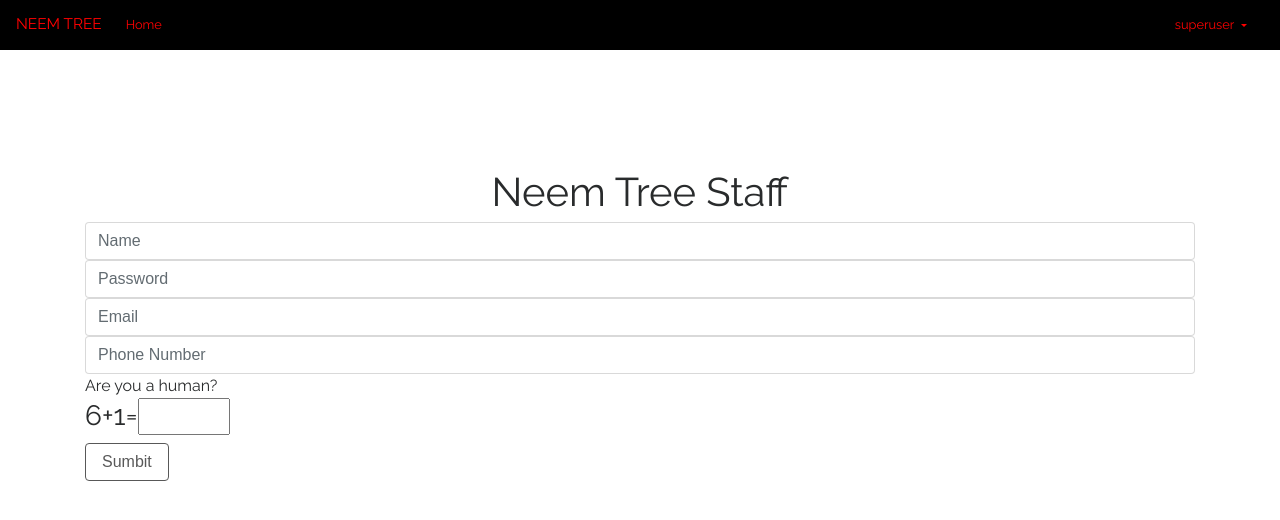
After one commit to R9295/neem_tree, a Flask app: template templates/add_staff.html in a window 1280 px wide. The commit adds this page. Shown: the top 520 px of the page. Run offline with Flask 2, Linux system fonts and the light colour scheme; the template is opened without the code that fills it, so the values that code supplies are empty; some libraries are stand-ins or nearby versions.

Commit message:
added different place to add staffs, added delete user script

```diff
--- a/app.py
+++ b/app.py
@@ -1323,6 +1323,17 @@ def list():
 
 	return render_template('superuser_admin_list.html',unit_holder=list_unit,staff=list_staff)
 
+
+@app.route('/superuser/add/staff')
+def add_staff_super():
+	cookie = request.cookies.get('superuser')
+	if cookie == None:
+		return redirect('/superuser')
+	user = db.active.find({'code':cookie}).count()
+	if user != 0:
+		pass
+	return render_template('add_staff.html')
+
 if __name__ == "__main__":
 	configure_uploads(app, photos)
-	app.run(debug=True)
+	app.run()
--- /dev/null
+++ b/templates/add_staff.html
@@ -0,0 +1,161 @@
+<!DOCTYPE html>
+<html lang="en">
+  <head>
+  <title>Add Staff</title>
+    <!-- Required meta tags -->
+    <meta charset="utf-8">
+    <meta name="viewport" content="width=device-width, initial-scale=1, shrink-to-fit=no">
+ <link href="https://fonts.googleapis.com/css?family=Raleway" rel="stylesheet">
+    <!-- Bootstrap CSS -->
+    <link rel="stylesheet" href="https://maxcdn.bootstrapcdn.com/bootstrap/4.0.0-alpha.6/css/bootstrap.min.css" integrity="sha384-rwoIResjU2yc3z8GV/NPeZWAv56rSmLldC3R/AZzGRnGxQQKnKkoFVhFQhNUwEyJ" crossorigin="anonymous">
+  </head>
+     <link rel= "stylesheet" href= "{{url_for('static',filename='home_staff.css') }}">
+
+
+  <body style="font-family: 'Raleway', sans-serif;">
+
+
+ <nav class="navbar navbar-toggleable-md navbar-light bg-faded">
+  <button class="navbar-toggler navbar-toggler-right" type="button" data-toggle="collapse" data-target="#navbarSupportedContent" aria-controls="navbarSupportedContent" aria-expanded="false" aria-label="Toggle navigation">
+    <span class="navbar-toggler-icon"></span>
+  </button>
+  <a class="navbar-brand" href="#" style="color:red;font-size:1.2vw;">NEEM TREE</a>
+
+  <div class="collapse navbar-collapse" id="navbarSupportedContent">
+    <ul class="navbar-nav mr-auto">
+      <li class="nav-item active">
+        <a class="nav-link" href="/home/superuser" style="color:red;font-size:1vw;">Home <span class="sr-only">(current)</span></a>
+      </li>
+    </ul>
+  </div>
+
+<div class="dropdown">
+  <a class="btn dropdown-toggle" id="dropdownMenuLink" data-toggle="dropdown" aria-haspopup="true" aria-expanded="false" style="font-size: 1vw;color:red;">
+  superuser
+  </a>
+
+  <div class="dropdown-menu" aria-labelledby="dropdownMenuLink">
+    <a class="dropdown-item" href="#">Settings</a>
+    <a class="dropdown-item" href="/logout">Logout</a>
+  </div>
+</div>
+</nav>
+
+<br><br><br><br><br>
+
+
+<h1 align="center">Neem Tree Staff</h1>
+    <div class="container">
+    <input type="text" name="" class="form-control" id="name_neem" placeholder="Name">
+    <input type="password" name="" class="form-control" id="password_neem" placeholder="Password">
+    <input type="email" name="" class="form-control" id="email_neem" placeholder="Email">
+    <input type="text" name="" class="form-control" id="phone_number_neem" placeholder="Phone Number">
+    Are you a human?<h3 id="numbers_staff"></h3>
+
+
+    <div id="callback_staff" style="color:red;"></div>
+    <button id="neem_submit" class="btn btn-md" style="background-color: white;border-color:black;color:black;" disabled />Sumbit</button>
+
+    </div>
+
+
+
+    <!-- jQuery first, then Tether, then Bootstrap JS. -->
+    <script
+        src="https://code.jquery.com/jquery-3.1.1.min.js"
+        integrity="sha256-hVVnYaiADRTO2PzUGmuLJr8BLUSjGIZsDYGmIJLv2b8="
+        crossorigin="anonymous"></script>
+
+    <script src="https://cdnjs.cloudflare.com/ajax/libs/tether/1.4.0/js/tether.min.js" integrity="sha384-DztdAPBWPRXSA/3eYEEUWrWCy7G5KFbe8fFjk5JAIxUYHKkDx6Qin1DkWx51bBrb" crossorigin="anonymous"></script>
+    <script src="https://maxcdn.bootstrapcdn.com/bootstrap/4.0.0-alpha.6/js/bootstrap.min.js" integrity="sha384-vBWWzlZJ8ea9aCX4pEW3rVHjgjt7zpkNpZk+02D9phzyeVkE+jo0ieGizqPLForn" crossorigin="anonymous"></script>
+  </body>
+
+  <script type="text/javascript">
+
+
+  var captcha_3 = Math.floor((Math.random() * 10) + 1);
+  var captcha_4 = Math.floor((Math.random() * 10) + 1);
+  var captcha_total_staff = captcha_3 + captcha_4
+
+
+  $("#numbers_staff").html(captcha_3+'+'+captcha_4+'='+'<input type="text" name="total" id="total_staff" class="col-md-1">');
+
+
+
+  $("#total_staff").on('keyup', function(){
+    jQuery.fn.extend({
+        disable: function(state) {
+            return this.each(function() {
+                this.disabled = state;
+            });
+        }
+    });
+    if ($("#total_staff").val() != captcha_total_staff)
+
+    {
+      $("#neem_submit").prop('disabled', true);
+    $("#callback_staff").text('incorrect captcha!')
+
+    }
+    else{
+      $("#callback_staff").text('')
+      $("#neem_submit").prop('disabled', false);
+    }
+  });
+
+
+
+   //Submiting Neem Tree Staff
+  $("#neem_submit").on('click', function(){
+    var name = $("#name_neem").val();
+    var password = $("#password_neem").val();
+    var email = $("#email_neem").val();
+    var phone_number = $("#phone_number_neem").val();
+
+    //checking if values are not empty, if not, post!
+    if (name.length ===0) {
+      $("#callback_staff").text('Your Name is empty');
+    }
+    else if(password.length === 0){
+      $("#callback_staff").text('Password is empty');
+    }
+
+    else if(email.length === 0){
+      $("#callback_staff").text('Email is empty');
+
+    }
+  else if(phone_number.length === 0){
+      $("#callback_staff").text('Phone Number is empty');
+
+    }
+
+    else{
+      data = JSON.stringify({'name':name,'password':password,'email':email,'phone_number':phone_number})
+
+   $.ajax({
+  type: "POST",
+  url: '/add_staff',
+  contentType:"application/json; charset=utf-8",
+  data: data,
+  success: function(data){
+
+
+    if (data.response == 'success'){
+    $("#callback_staff").html('<h3 style="color:green !important;">You are waiting to be approved by the Superuser!<h3><br>');
+  }
+    if (data.response == 'failure'){
+    $("#callback_staff").html("<h3 style='color:red !important;'>Can't insert in Database<h3>");
+  }
+    if (data.response == 'exists'){
+    $("#callback_staff").html('<h3 style="color:red !important;">Email already exists<h3>');
+  }
+  },
+  dataType: "json"
+});
+
+
+    }
+  });
+
+</script>
+</html>
--- a/templates/superuser_admin_list.html
+++ b/templates/superuser_admin_list.html
@@ -1,6 +1,7 @@
 <!DOCTYPE html>
 <html lang="en">
   <head>
+    <title></title>
     <!-- Required meta tags -->
     <meta charset="utf-8">
     <meta name="viewport" content="width=device-width, initial-scale=1, shrink-to-fit=no">
```
Also changed, not shown: delete_user.py (added, +31 -0 lines), templates/add_user.html (+2 -90 lines), templates/super_user.html (+44 -1 lines).
